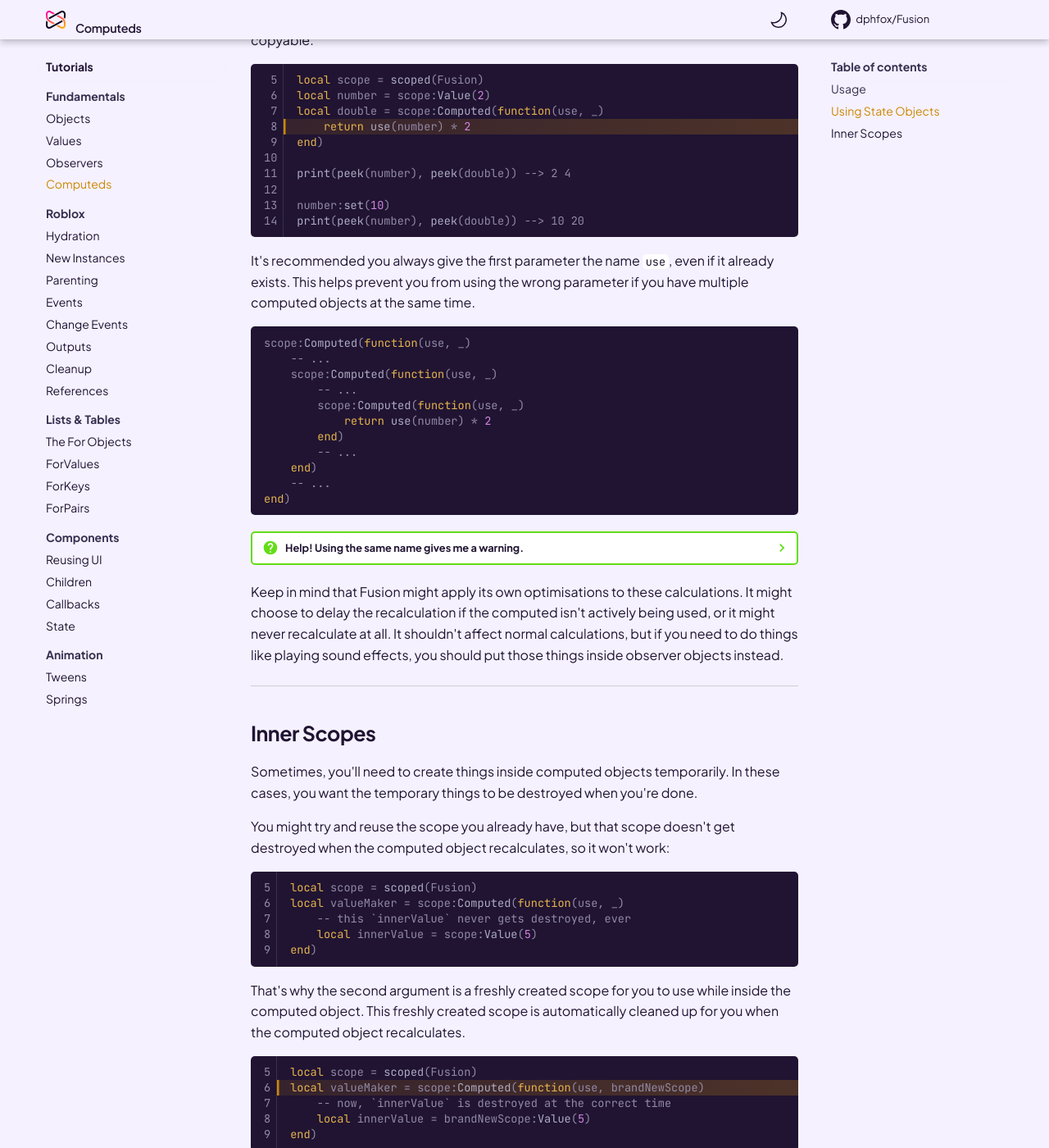
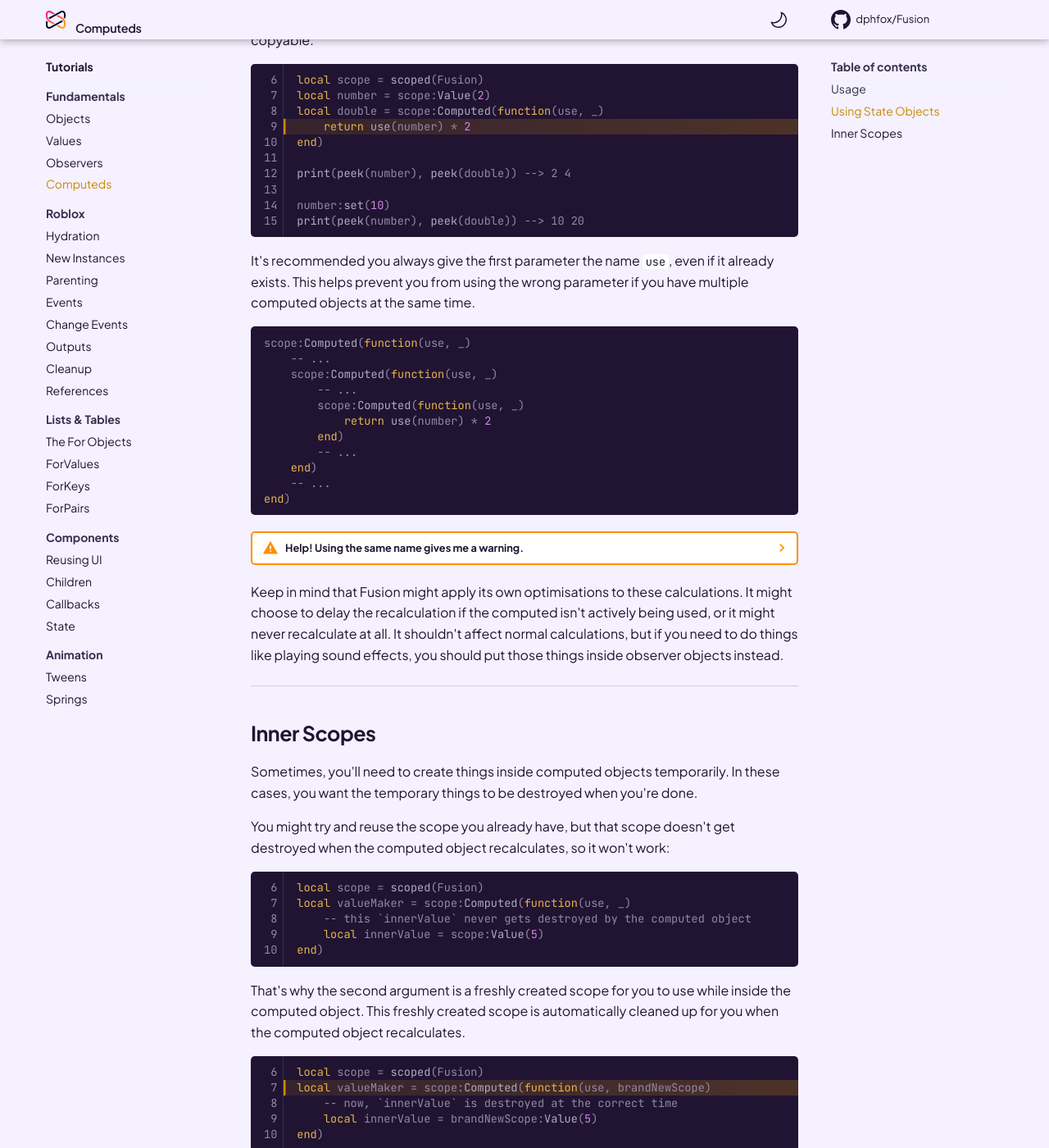
Before and after one commit to dphfox/Fusion, an MkDocs documentation site: the page built from docs/tutorials/fundamentals/computeds.md, in a window 1280 px wide and 1400 px high, scrolled down 1983 px. Shown: the whole window at 82% size. Built offline with MkDocs 1.6.1 and Material for MkDocs 9.7.7, drawn with Linux system fonts in a browser that asks for light colours; comment, search, counter and statistics services are not loaded; the version menu is left out.

Commit message:
Tutorial cleanup

````diff
--- a/docs/tutorials/fundamentals/computeds.md
+++ b/docs/tutorials/fundamentals/computeds.md
@@ -26,7 +26,7 @@ print(peek(finalCoins)) --> 10
 To create a new computed object, call `scope:Computed()` and give it a function
 that performs your calculation.
 
-```Lua linenums="5" hl_lines="2-4"
+```Lua linenums="6" hl_lines="2-4"
 local scope = scoped(Fusion)
 local hardMaths = scope:Computed(function(_, _)
     return 1 + 1
@@ -36,7 +36,7 @@ end)
 The value the callback returns will be stored as the computed's value. You can
 get the computed's current value using `peek()`:
 
-```Lua linenums="5" hl_lines="6"
+```Lua linenums="6" hl_lines="6"
 local scope = scoped(Fusion)
 local hardMaths = scope:Computed(function(_, _)
     return 1 + 1
@@ -56,7 +56,7 @@ occur (e.g. waiting for a server to respond to a request).
 The calculation is only run once by default. If you try to `peek()` at state
 objects inside the calculation, your code breaks quickly:
 
-```Lua linenums="5"
+```Lua linenums="6"
 local scope = scoped(Fusion)
 local number = scope:Value(2)
 local double = scope:Computed(function(_, _)
@@ -74,7 +74,7 @@ Instead, the computed object provides a `use` function as the first argument.
 As your logic runs, you can call this function with different state objects. If
 any of them changes, then the computed throws everything away and recalculates.
 
-```Lua linenums="5" hl_lines="4"
+```Lua linenums="6" hl_lines="4"
 local scope = scoped(Fusion)
 local number = scope:Value(2)
 local double = scope:Computed(function(use, _)
@@ -93,7 +93,7 @@ For convenience, `use()` will also read the value, just like `peek()`, so you
 can easily replace `peek()` calls with `use()` calls. This keeps your logic
 concise, readable and easily copyable.
 
-```Lua linenums="5" hl_lines="4"
+```Lua linenums="6" hl_lines="4"
 local scope = scoped(Fusion)
 local number = scope:Value(2)
 local double = scope:Computed(function(use, _)
@@ -149,10 +149,10 @@ these cases, you want the temporary things to be destroyed when you're done.
 You might try and reuse the scope you already have, but that scope doesn't get
 destroyed when the computed object recalculates, so it won't work:
 
-```Lua linenums="5"
+```Lua linenums="6"
 local scope = scoped(Fusion)
 local valueMaker = scope:Computed(function(use, _)
-	-- this `innerValue` never gets destroyed, ever
+	-- this `innerValue` never gets destroyed by the computed object
 	local innerValue = scope:Value(5)
 end)
 ```
@@ -161,7 +161,7 @@ That's why the second argument is a freshly created scope for you to use while
 inside the computed object. This freshly created scope is automatically cleaned
 up for you when the computed object recalculates.
 
-```Lua linenums="5" hl_lines="2"
+```Lua linenums="6" hl_lines="2"
 local scope = scoped(Fusion)
 local valueMaker = scope:Computed(function(use, brandNewScope)
 	-- now, `innerValue` is destroyed at the correct time
@@ -173,14 +173,14 @@ It can help to give this parameter the same name as the original scope. This
 stops you from accidentally using the original scope inside the computed, and
 makes your code more easily copyable and movable.
 
-```Lua linenums="5"
+```Lua linenums="6"
 local scope = scoped(Fusion)
 local valueMaker = scope:Computed(function(use, scope)
 	local innerValue = scope:Value(5)
 end)
 ```
 
-??? question "Help! Using the same name gives me a warning."
+??? warning "Help! Using the same name gives me a warning."
 
 	Depending on your setup, Luau might be configured to warn when you use the
 	same variable name multiple times.
````
Also changed, not shown: other parts of docs/tutorials/fundamentals/computeds.md (+1 -1 lines), docs/tutorials/fundamentals/objects.md (+9 -9 lines), docs/tutorials/fundamentals/observers.md (+5 -5 lines), docs/tutorials/fundamentals/values.md (+3 -3 lines), docs/tutorials/index.md (+45 -36 lines), docs/tutorials/fundamentals/computeds/Derived-Value-Dark.svg (deleted), docs/tutorials/fundamentals/computeds/Derived-Value-Light.svg (deleted).
